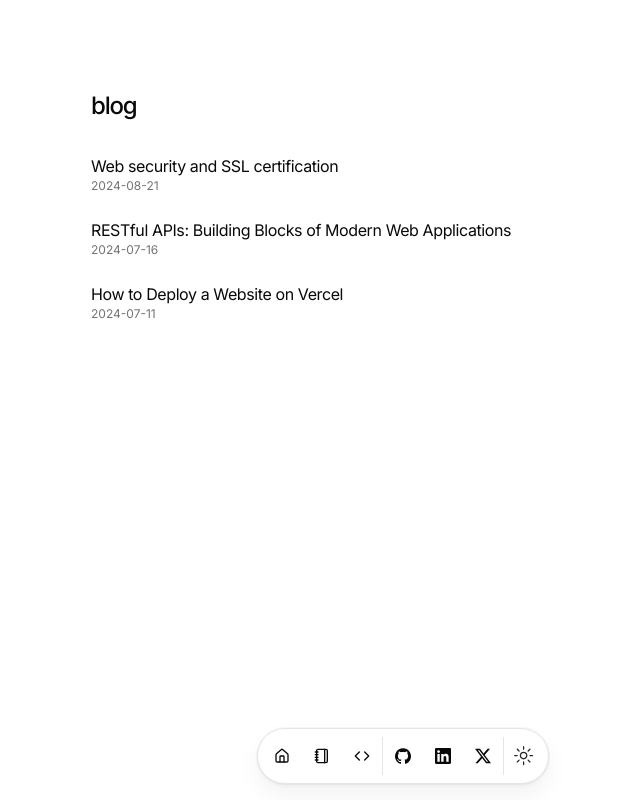
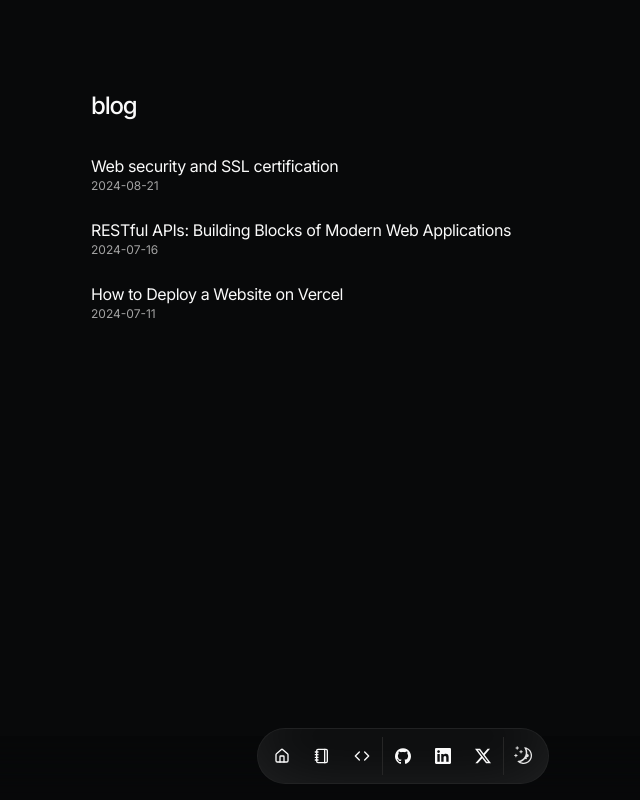
Before and after one commit to amaan-bhati/nextjs-resume-website, a Next.js app: page /blog in a window 1280 px wide. Shown: the whole page, without its empty margins (237-877 px from the left). Built offline with nearby package versions, Linux system fonts and the light colour scheme.

Commit message:
feat: add-github-activity-graph_also-fix-some-minor-bugs-and-add-coments

```diff
--- a/app/layout.tsx
+++ b/app/layout.tsx
@@ -61,8 +61,10 @@ export default function RootLayout({
           fontSans.variable
         )}
       >
-        <ThemeProvider attribute="class" defaultTheme="light">
+
+        <ThemeProvider attribute="class" defaultTheme="dark">
           <TooltipProvider delayDuration={0}>
+
             {children}
             <Navbar />
           </TooltipProvider>
--- a/app/page.tsx
+++ b/app/page.tsx
@@ -8,6 +8,7 @@ import { Avatar, AvatarFallback, AvatarImage } from "@/components/ui/avatar";
 import { Badge } from "@/components/ui/badge";
 import { DATA } from "@/data/resume";
 import Link from "next/link";
+import GitHubCalendar from "react-github-calendar";
 import Markdown from "react-markdown";
 
 const BLUR_FADE_DELAY = 0.04;
@@ -34,7 +35,7 @@ export default function Page() {
               />
               <BlurFade delay={BLUR_FADE_DELAY}>
                 <div className="flex space-x-4 mt-4">
-                   <Link
+                  <Link
                     href={DATA.contact.social.GitHub.url}
                     target="_blank"
                     rel="noopener noreferrer"
@@ -70,7 +71,7 @@ export default function Page() {
                     rel="noopener noreferrer"
                   >
                     <button className="px-3 py-1 text-sm font-medium text-foreground bg-background border border-foreground rounded hover:bg-foreground hover:text-background transition-colors">
-                   Blogs
+                      Blogs
                     </button>
                   </Link>
                 </div>{" "}
@@ -95,6 +96,11 @@ export default function Page() {
           </Markdown>
         </BlurFade>
       </section>
+      <BlurFade delay={BLUR_FADE_DELAY * 4}>
+        <section id="github">
+          <GitHubCalendar username={"amaan-bhati"} />
+        </section>
+      </BlurFade>
       <section id="work">
         <div className="flex min-h-0 flex-col gap-y-3">
           <BlurFade delay={BLUR_FADE_DELAY * 5}>
@@ -144,6 +150,7 @@ export default function Page() {
         </div>
       </section>
       <section id="skills">
+      <BlurFade delay={BLUR_FADE_DELAY * 4}>
         <div className="flex min-h-0 flex-col gap-y-3">
           <h2 className="text-4xl font-bold tracking-tighter sm:text-3xl">
             Skills, tech stack and tools
@@ -193,6 +200,7 @@ export default function Page() {
           </div>
           {/* </div> */}
         </div>
+        </BlurFade>
       </section>
       <section id="projects">
         <div className="space-y-12 w-full py-12">
--- a/src/components/navbar.tsx
+++ b/src/components/navbar.tsx
@@ -13,7 +13,7 @@ import Link from "next/link";
 //this is the actual navbar file that works correctly
 export default function Navbar() {
   return (
-    <div className="pointer-events-none fixed inset-x-0 bottom-0 z-30 mx-auto mb-4 flex origin-bottom h-full max-h-14">
+    <div className="pointer-events-none fixed inset-x-0 bottom-0 z-30 mx-auto mb-4 flex origin-bottom h-full max-h-14">{/*//add top-2 to bring nav at the top*/}
       <div className="fixed bottom-0 inset-x-0 h-16 w-full bg-background to-transparent backdrop-blur-lg [-webkit-mask-image:linear-gradient(to_top,black,transparent)] dark:bg-background"></div>
       <Dock className="z-50 pointer-events-auto relative mx-auto flex min-h-full h-full items-center px-1 bg-background [box-shadow:0_0_0_1px_rgba(0,0,0,.03),0_2px_4px_rgba(0,0,0,.05),0_12px_24px_rgba(0,0,0,.05)] transform-gpu dark:[border:1px_solid_rgba(255,255,255,.1)] dark:[box-shadow:0_-20px_80px_-20px_#ffffff1f_inset] ">
         {DATA.navbar.map((item) => (
```
